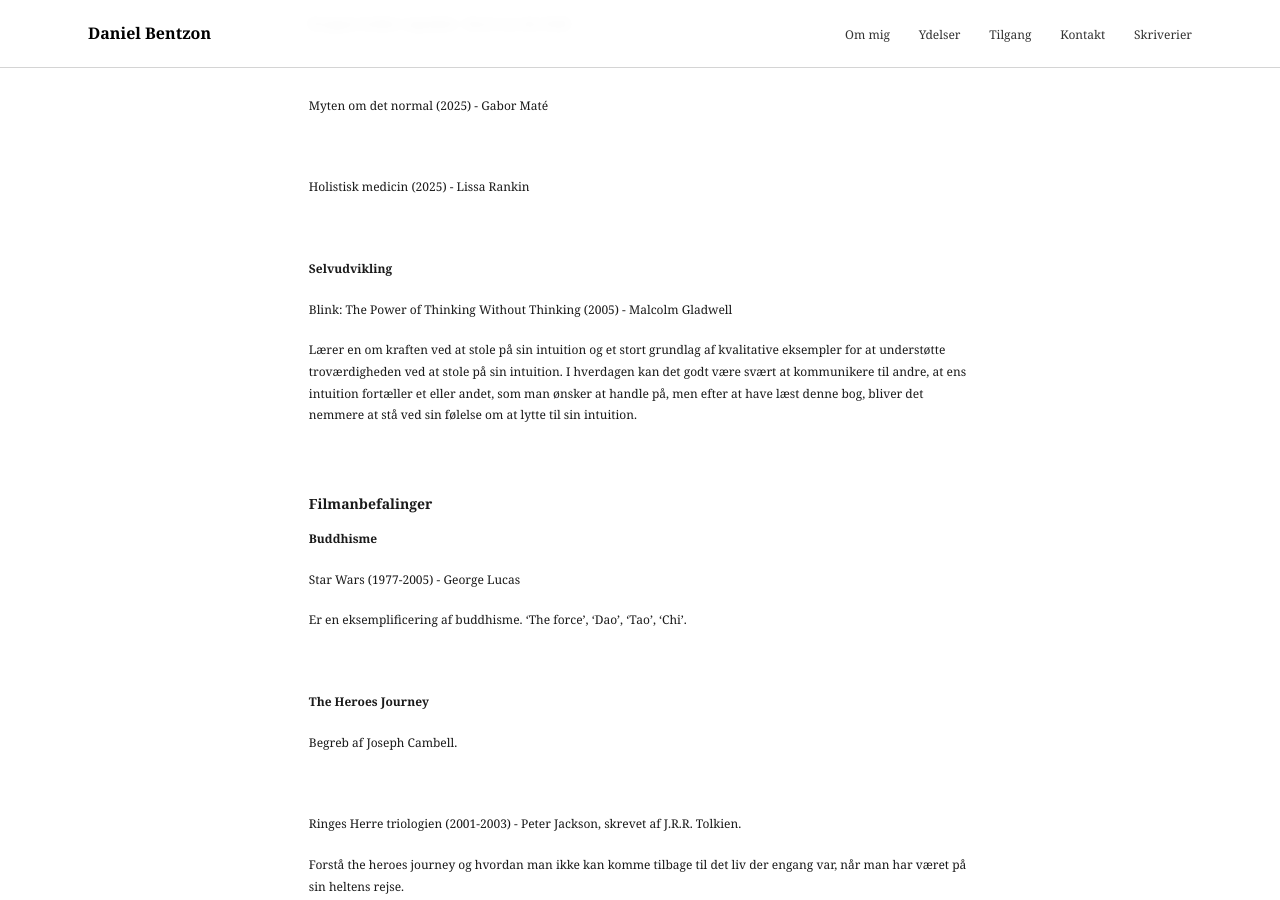
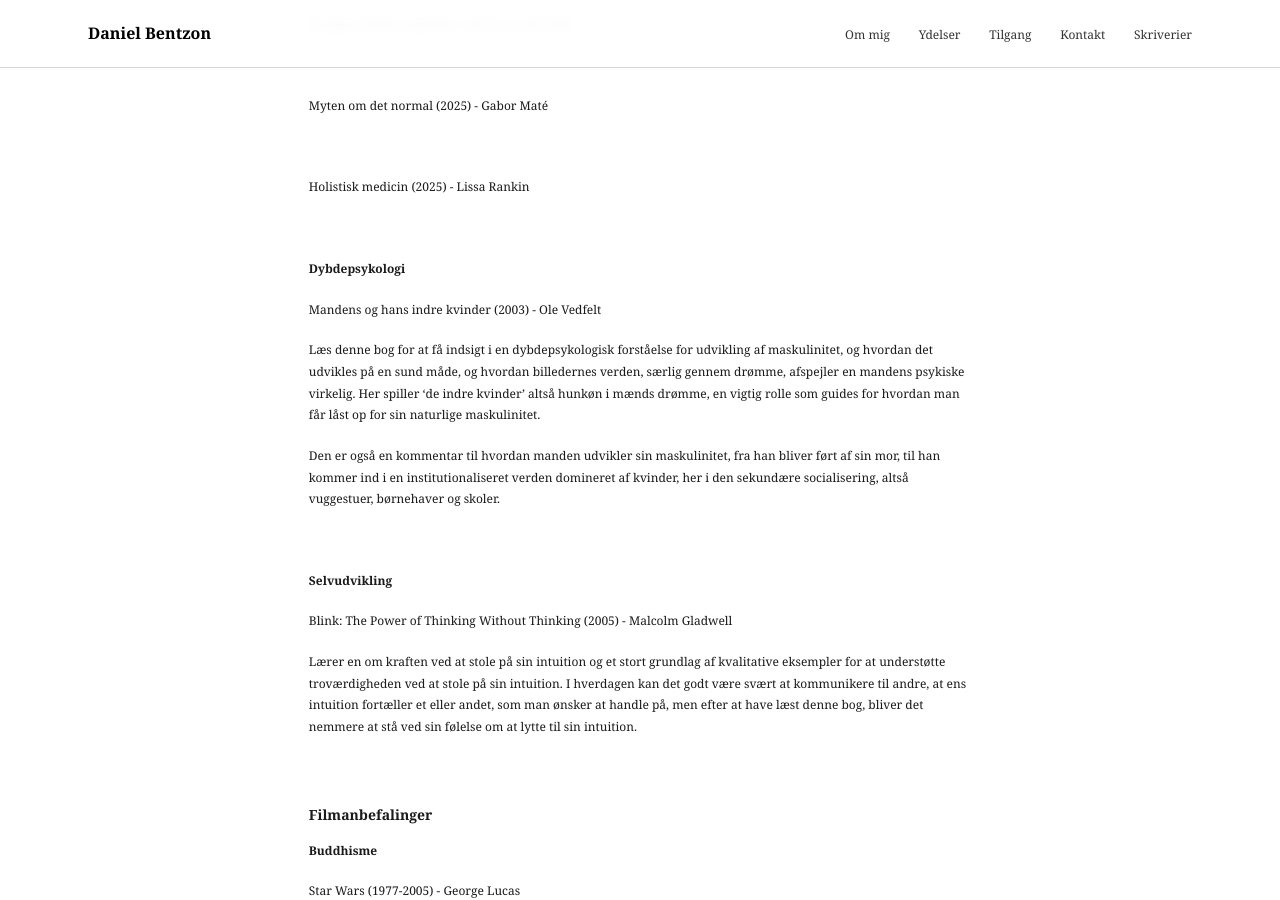
Before and after one commit to danielbentzon/danielbentzon.github.io, a Jekyll site: the page built from _sider/boganbefalinger.md, in a window 1280 px wide and 900 px high, scrolled down 1065 px. Built offline with Jekyll 4.4.1, drawn with Linux system fonts in a browser that asks for light colours.

Commit message:
Update _sider/boganbefalinger.md (via Pages CMS)

```diff
--- a/_sider/boganbefalinger.md
+++ b/_sider/boganbefalinger.md
@@ -71,6 +71,18 @@
 &nbsp;
 
 Holistisk medicin (2025) - Lissa Rankin
+
+
+
+&nbsp;
+
+**Dybdepsykologi**
+
+Mandens og hans indre kvinder (2003) - Ole Vedfelt
+
+Læs denne bog for at få indsigt i en dybdepsykologisk forståelse for udvikling af maskulinitet, og hvordan det udvikles på en sund måde, og hvordan billedernes verden, særlig gennem drømme, afspejler en mandens psykiske virkelig. Her spiller ‘de indre kvinder’ altså hunkøn i mænds drømme, en vigtig rolle som guides for hvordan man får låst op for sin naturlige maskulinitet.
+
+Den er også en kommentar til hvordan manden udvikler sin maskulinitet, fra han bliver ført af sin mor, til han kommer ind i en institutionaliseret verden domineret af kvinder, her i den sekundære socialisering, altså vuggestuer, børnehaver og skoler.
 
 
 
```
